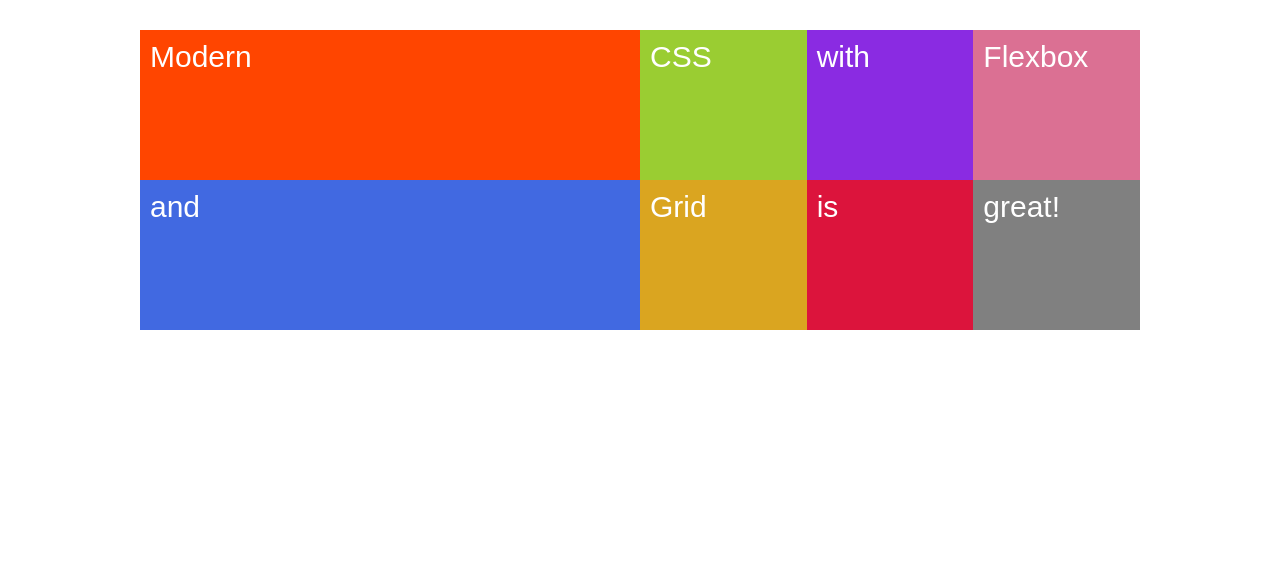
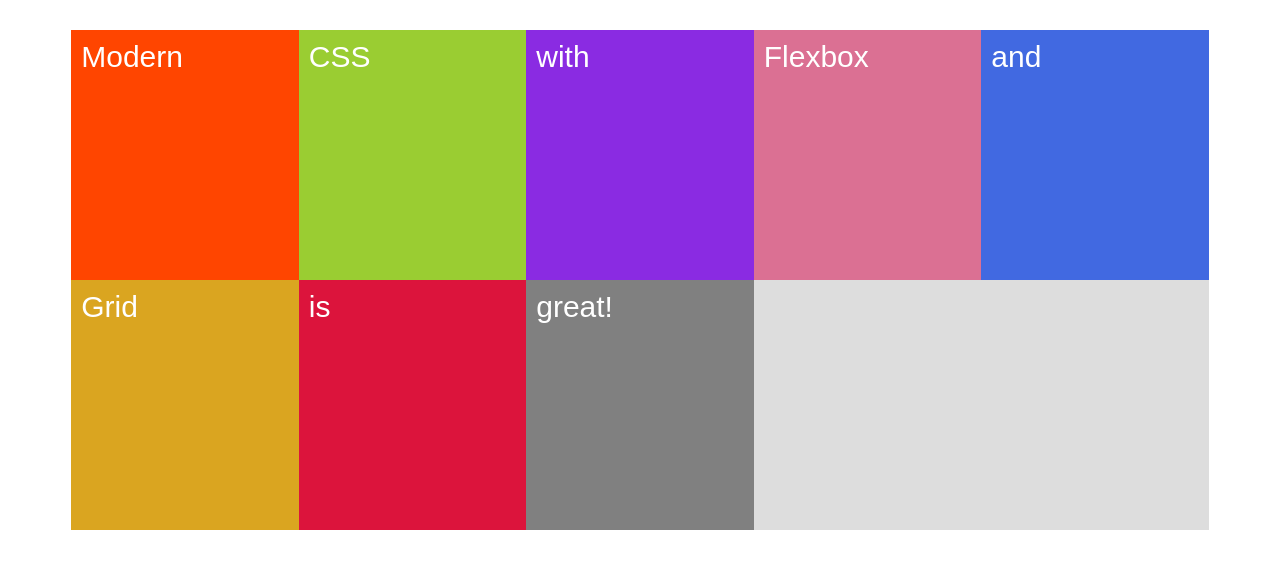
Before and after one commit to DavidLee8two7/CSS_SASS_Grid_Flexbox, a website: page CSS_Grid/index.html in a window 1280 px wide. Drawn offline with Linux system fonts and the light colour scheme.

Commit message:
auto-fit and auto-fill

```diff
--- a/CSS_Grid/sass/main.scss
+++ b/CSS_Grid/sass/main.scss
@@ -11,8 +11,16 @@
 	// grid-template-rows: repeat(2, min-content);
 
 	// Using minxmax function
-	grid-template-rows: repeat(2, minmax(150px, min-content));
-	grid-template-columns: minmax(200px, 50%) repeat(3, 1fr);
+	// grid-template-rows: repeat(2, minmax(150px, min-content));
+	// grid-template-columns: minmax(200px, 50%) repeat(3, 1fr);
+
+	// Using auto-fill and auto-fit
+	grid-template-rows: repeat(2, minmax(250px, min-content));
+	grid-template-columns: repeat(auto-fill, 100px);
+	grid-template-columns: repeat(auto-fit, 100px);
+	width: 90%;
+	grid-template-columns: repeat(auto-fit, minmax(200px, 1fr));
+	grid-auto-rows: 150px;
 
 	.item {
 		background-color: orangered;
```
Also changed, not shown: CSS_Grid/css/style.css.
